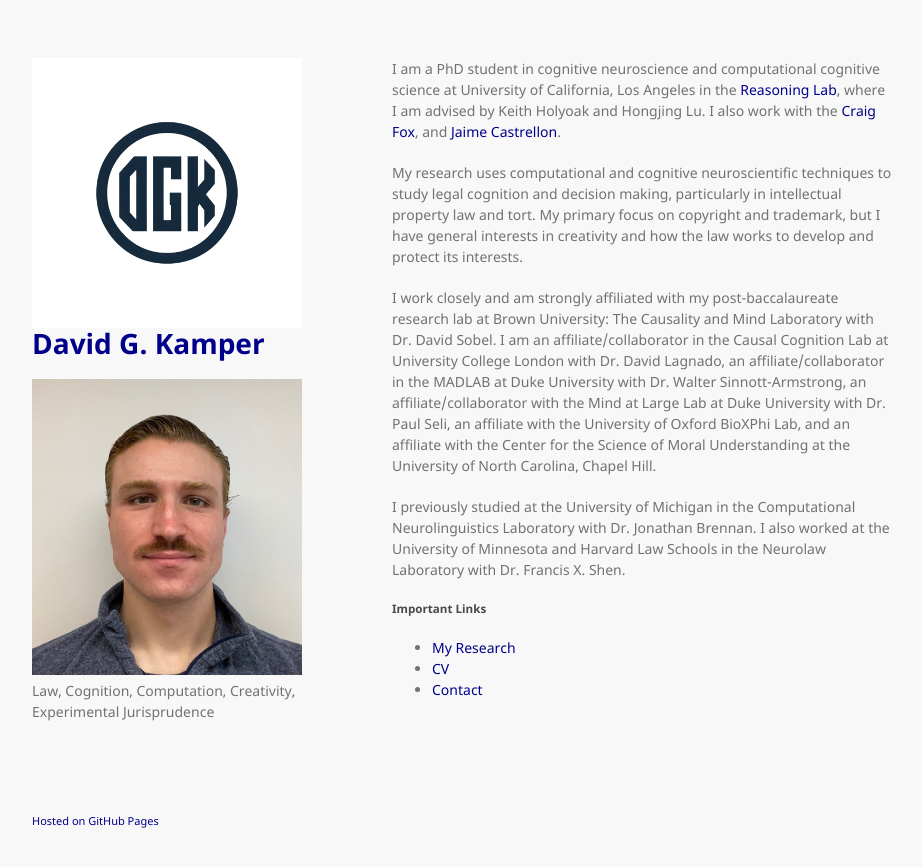
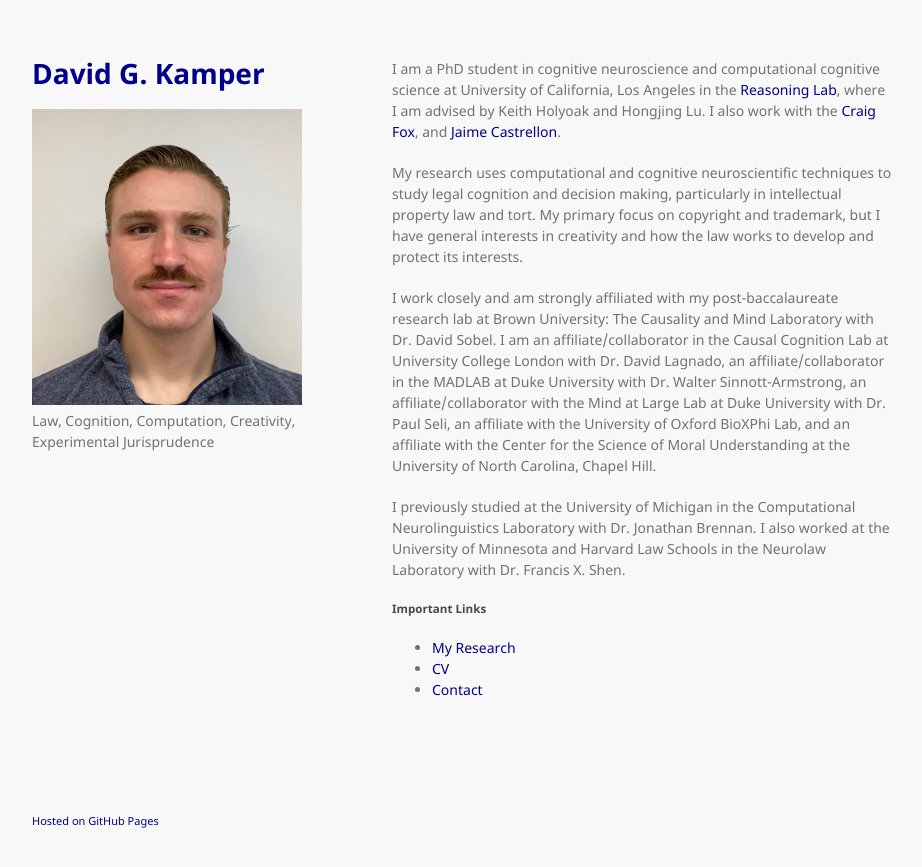
Before and after one commit to dgkamper/dgkamper.github.io, a Jekyll site: the page built from index.md, in a window 1280 px wide. Shown: the top 867 px of the page, without its empty margins (178-1100 px from the left). Built offline with Jekyll 4.4.1, drawn with Linux system fonts in a browser that asks for light colours.

Commit message:
Update default.html

```diff
--- a/_layouts/default.html
+++ b/_layouts/default.html
@@ -7,6 +7,7 @@
 
 {% seo %}
     <link rel="stylesheet" href="{{ "/assets/css/style.css?v=" | append: site.github.build_revision | relative_url }}">
+    <link rel="icon" href="{{ '/thumbnail.png' | relative_url }}" type="image/png">
     <!--[if lt IE 9]>
     <script src="https://cdnjs.cloudflare.com/ajax/libs/html5shiv/3.7.3/html5shiv.min.js"></script>
     <![endif]-->
@@ -15,7 +16,6 @@
   <body>
     <div class="wrapper">
       <header>
-        <img src="{{ '/thumbnail.png' | relative_url }}" alt="Thumbnail Image" style="display: block; margin: 0 auto;">
         <h1><a href="{{ "/" | absolute_url }}">{{ site.title | default: site.github.repository_name }}</a></h1>
 
         {% if site.logo %}
```
